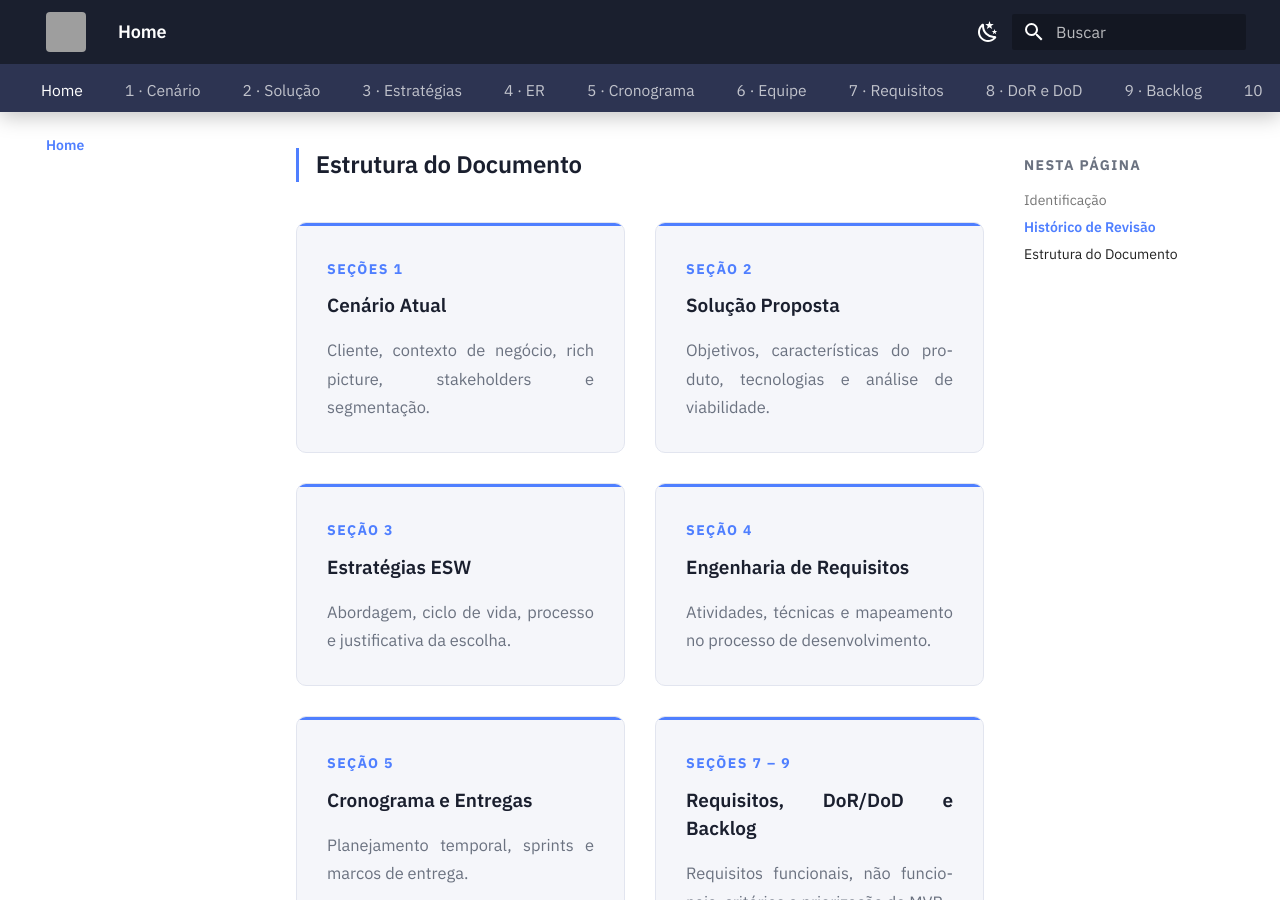
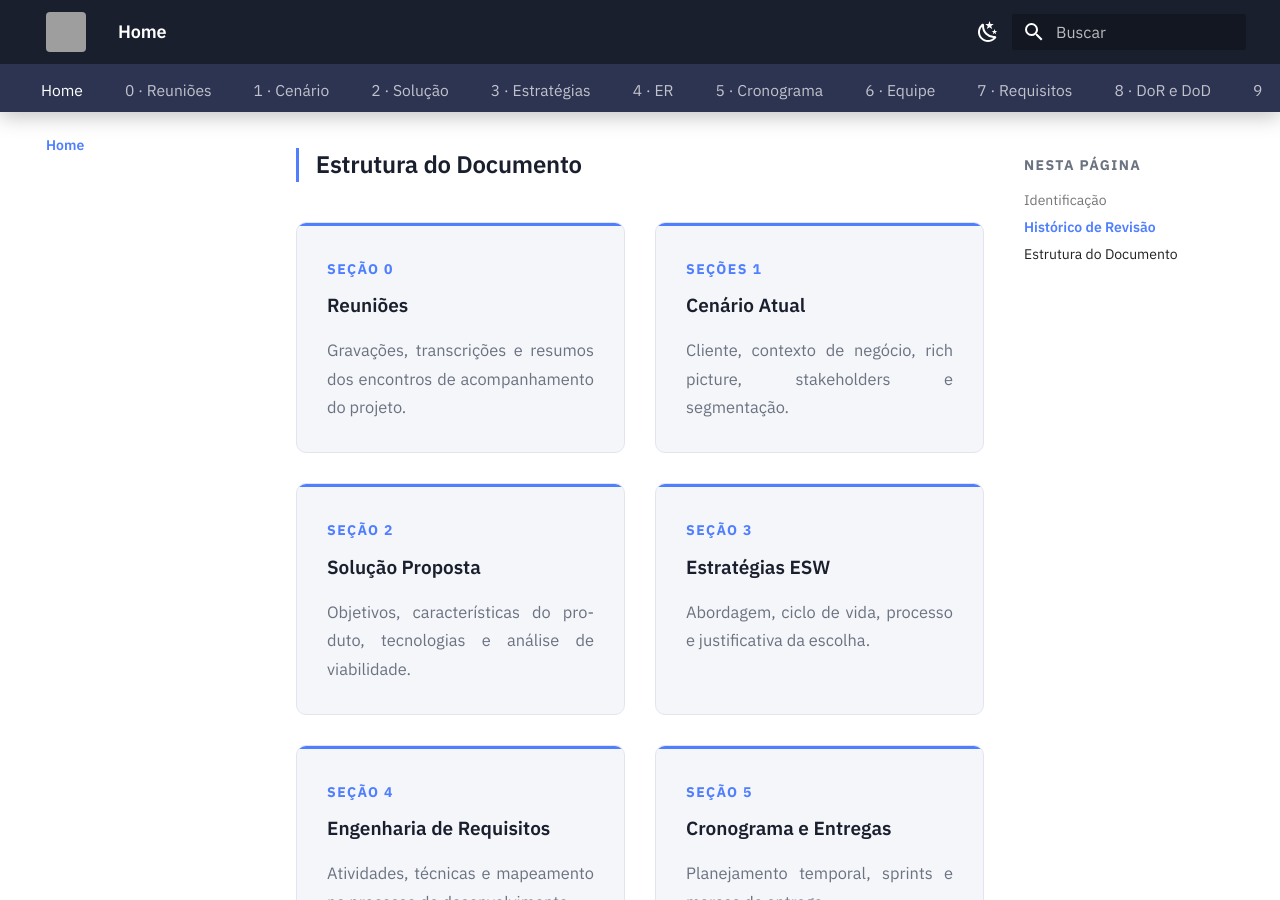
Before and after one commit to mdsreq-fga-unb/REQ-2026.1-T02-UnB-App, an MkDocs documentation site: the page built from docs/index.md, in a window 1280 px wide and 900 px high, scrolled down 2488 px. Built offline with MkDocs 1.6.1 and Material for MkDocs 9.7.7, drawn with Linux system fonts in a browser that asks for light colours; grey boxes are pictures that could not be loaded.

Commit message:
feat(docs): adiciona seção de reuniões com gravação, transcrição e resumos

```diff
--- a/docs/index.md
+++ b/docs/index.md
@@ -40,6 +40,11 @@
 
 <div class="vpp-hero">
   <div class="vpp-hero-card">
+    <span class="vpp-section-num">Seção 0</span>
+    <h3>Reuniões</h3>
+    <p>Gravações, transcrições e resumos dos encontros de acompanhamento do projeto.</p>
+  </div>
+  <div class="vpp-hero-card">
     <span class="vpp-section-num">Seções 1</span>
     <h3>Cenário Atual</h3>
     <p>Cliente, contexto de negócio, rich picture, stakeholders e segmentação.</p>
--- a/mkdocs.yml
+++ b/mkdocs.yml
@@ -83,6 +83,11 @@ plugins:
 
 nav:
   - Home: index.md
+  - "0 · Reuniões":
+    - Visão Geral: 00-reunioes/index.md
+    - "0.1 Gravações": 00-reunioes/gravacoes.md
+    - "0.2 Transcrições": 00-reunioes/transcricoes.md
+    - "0.3 Resumos": 00-reunioes/resumos.md
   - "1 · Cenário":
     - Visão Geral: 01-cenario/index.md
     - "1.1 Identificação do Cliente": 01-cenario/cliente.md
```
Also changed, not shown: README.md (+1 -0 lines), docs/00-reunioes/gravacoes.md (added, +11 -0 lines), docs/00-reunioes/index.md (added, +14 -0 lines), docs/00-reunioes/resumos.md (added, +11 -0 lines), docs/00-reunioes/transcricoes.md (added, +11 -0 lines).
